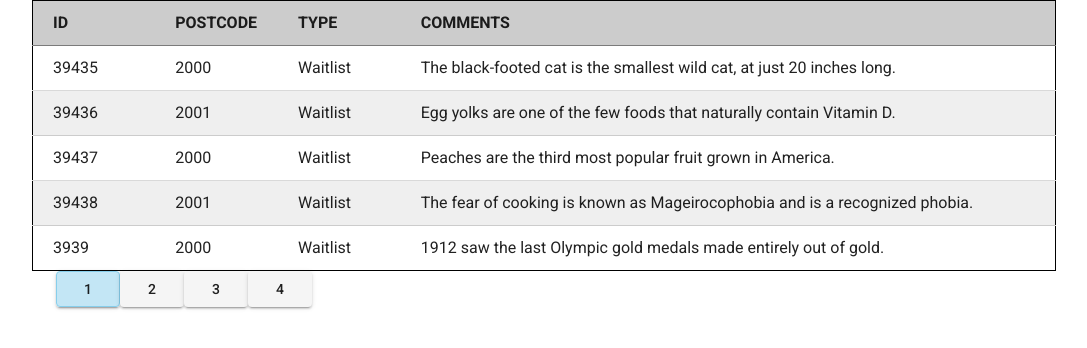
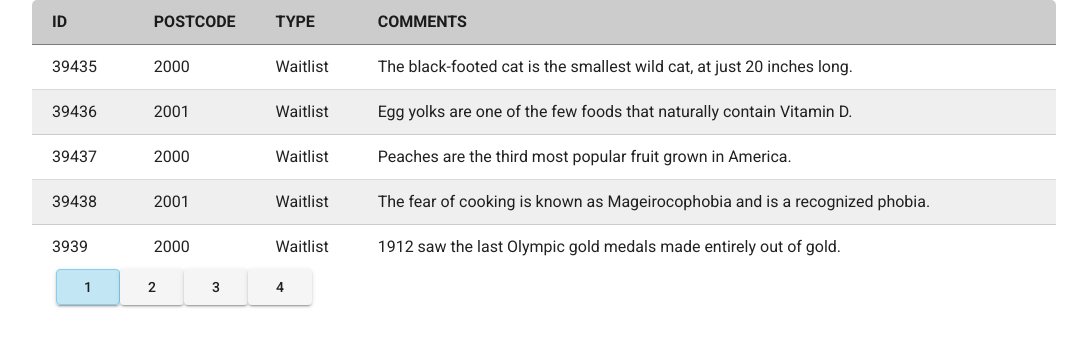
Before and after one commit to Bozzeh/Project1, a Vue app: page / in a window 1280 px wide. Shown: the top 348 px of the page, without its empty margins (96-1183 px from the left). Built offline with nearby package versions, Linux system fonts and the light colour scheme.

Commit message:
Minor styling changes

```diff
--- a/src/components/List.vue
+++ b/src/components/List.vue
@@ -6,10 +6,10 @@
                     <th class="table-headers" v-for="(headers, i) in headings" :key="i" align="left">{{ headers }}</th>
                 </tr>
                 <tr class="table-rows" v-for="(enquiry, i) in enquiries[activePage - 1]" :key="i">
-                    <td width="12%">{{ enquiry.id }}</td>
-                    <td width="12%">{{ enquiry.postcode }}</td>
-                    <td width="12%">{{ enquiry.type }}</td>
-                    <td width="64%">{{ enquiry.comments }}</td>
+                    <td width="10%">{{ enquiry.id }}</td>
+                    <td width="10%">{{ enquiry.postcode }}</td>
+                    <td width="10%">{{ enquiry.type }}</td>
+                    <td width="70%">{{ enquiry.comments }}</td>
                 </tr>
             </table>
 
@@ -100,10 +100,17 @@ export default {
     }
 
     .enquiries-table {
-        border: 1px solid black;
         border-spacing: 0;
         border-radius: 5px;
         border-collapse: collapse; /* Allows setting of the table border colour */
+    }
+
+    .enquiries-table th:nth-child(1) {
+        border-top-left-radius: 5px !important;
+    }
+
+    .enquiries-table th:last-child {
+        border-top-right-radius: 5px !important;
     }
 
     .table-headers {
```
